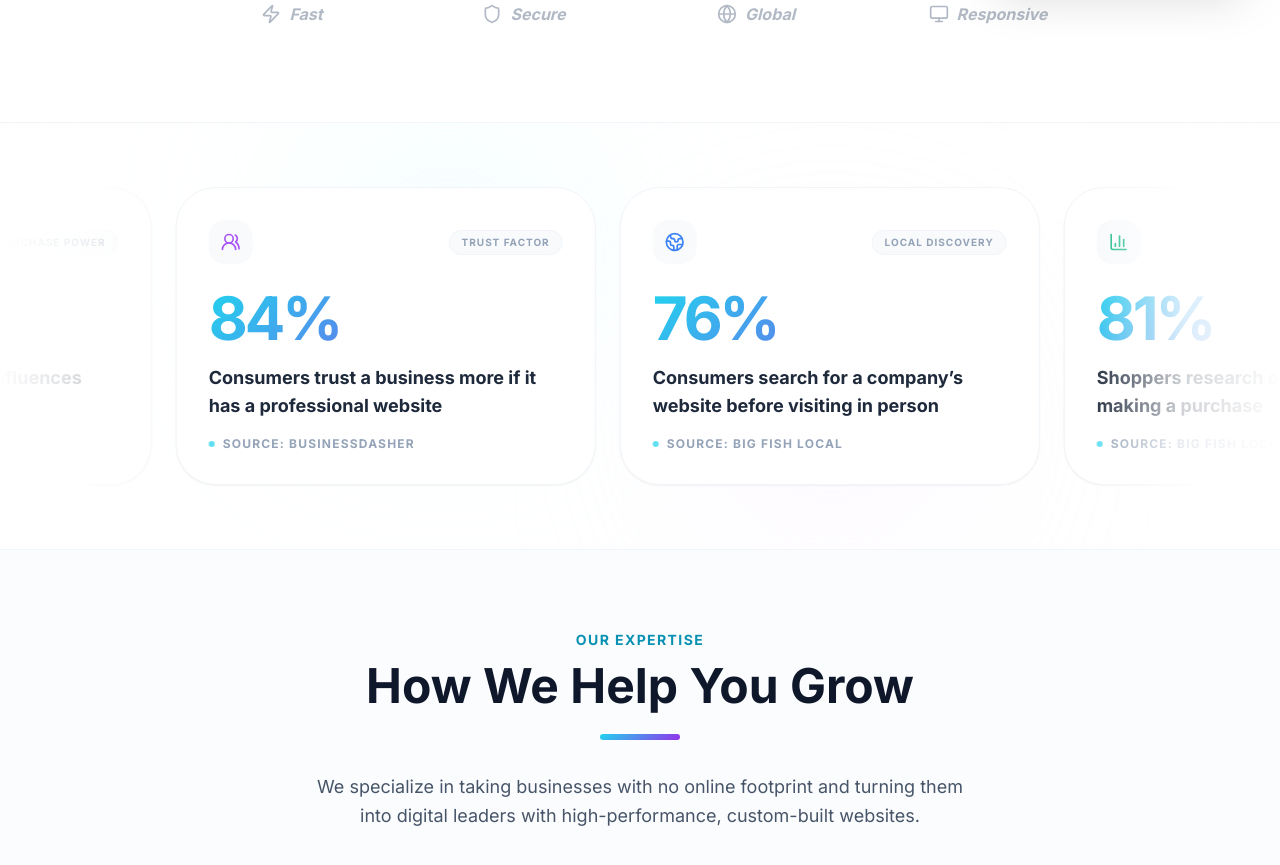
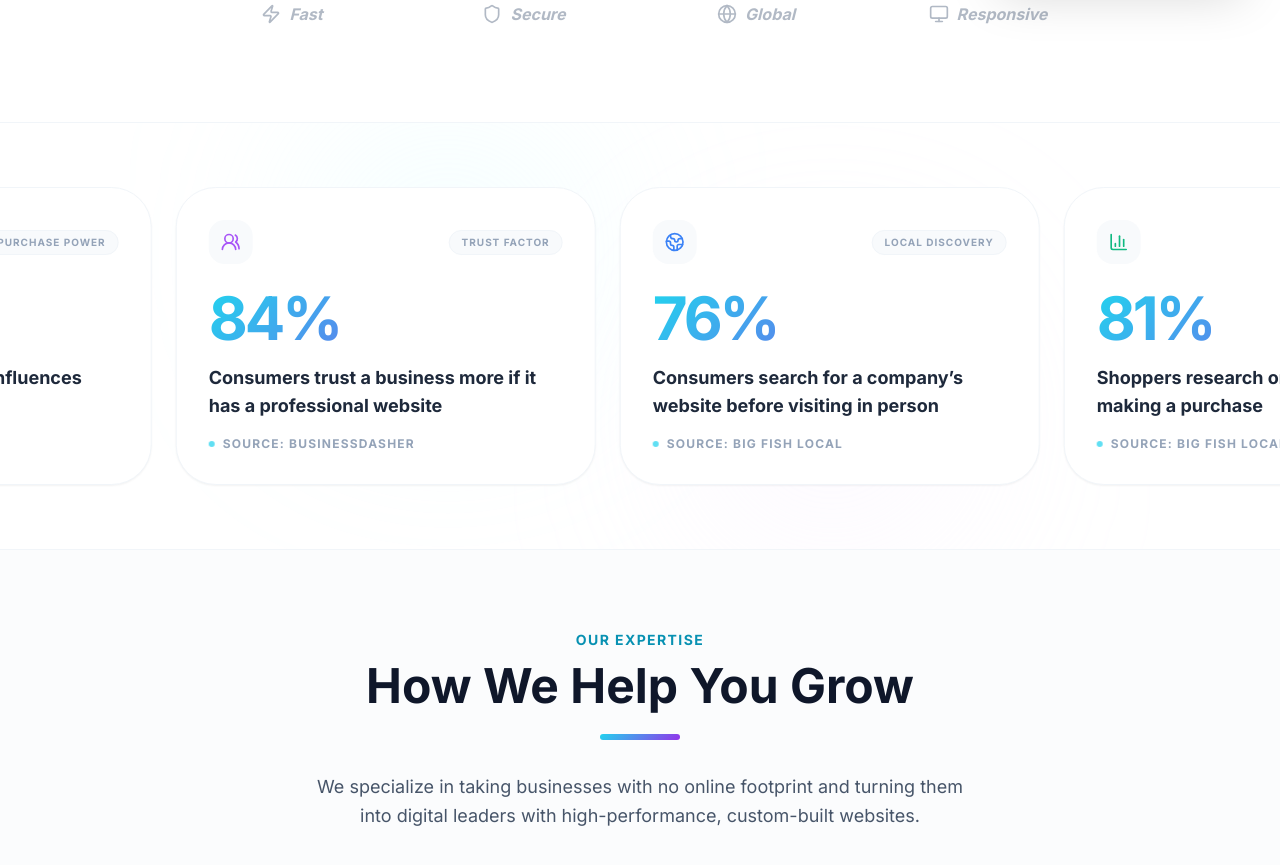
Before and after one commit to WebCore-host/webcore-site, a React (Vite) app: page / in a window 1280 px wide. Shown: the part 800-1665 px from the top of the page. Built offline with nearby package versions, Linux system fonts and the light colour scheme.

Commit message:
Update StatsMarquee.tsx

```diff
--- a/components/StatsMarquee.tsx
+++ b/components/StatsMarquee.tsx
@@ -99,10 +99,6 @@ const StatsMarquee: React.FC = () => {
           ))}
         </div>
       </div>
-
-      {/* Side Fades for Aesthetics */}
-      <div className="absolute inset-y-0 left-0 w-48 bg-gradient-to-r from-white via-white/80 to-transparent z-10 pointer-events-none"></div>
-      <div className="absolute inset-y-0 right-0 w-48 bg-gradient-to-l from-white via-white/80 to-transparent z-10 pointer-events-none"></div>
     </section>
   );
 };
```
